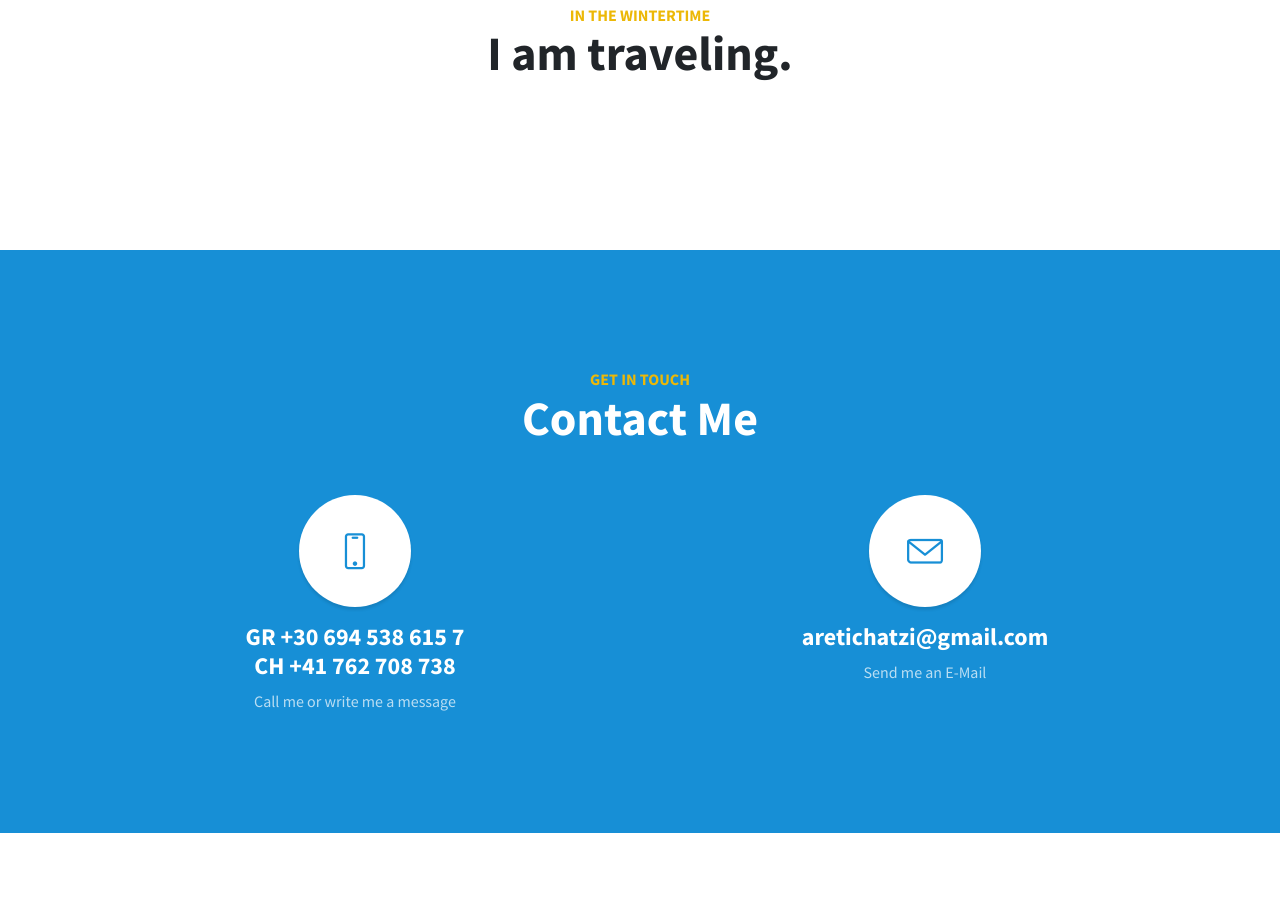
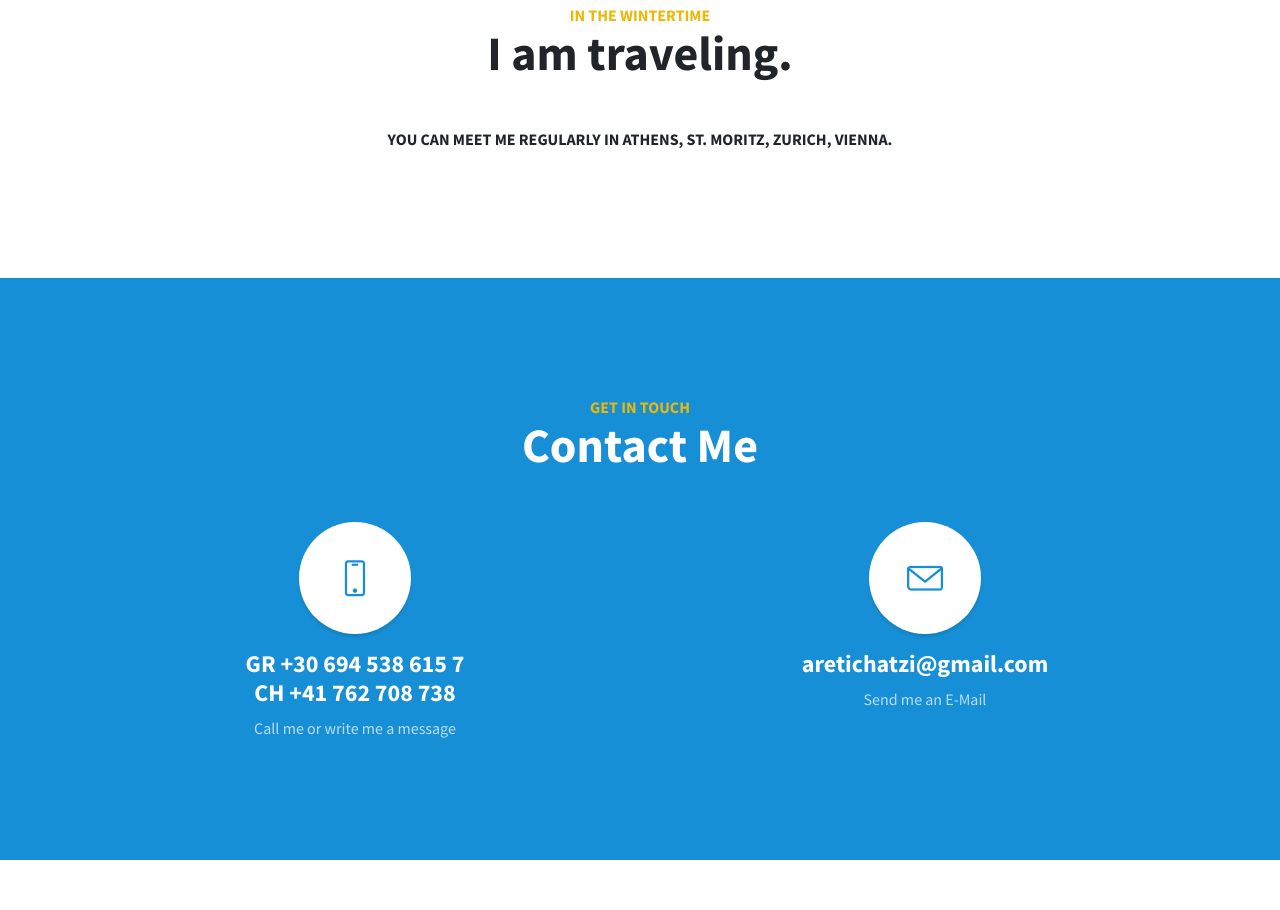
Before and after one commit to cdrcqnts/areti, a plain HTML site: page index.html in a window 1280 px wide. Shown: the part 2420-3330 px from the top of the page. Drawn offline with Linux system fonts and the light colour scheme.

Commit message:
Update index.html

```diff
--- a/index.html
+++ b/index.html
@@ -165,6 +165,7 @@ Although there isn’t a right or wrong way to meditate, it’s important to fin
       <div class="content-section-heading text-center">
           <h3 class="text-secondary mb-0">In the Wintertime</h3>
           <h2 class="mb-5">I am traveling.</h2>
+        <h3>You can meet me regularly in Athens, St. Moritz, Zurich, Vienna. </h3>
 
         </div>
       <div class="container">
```
